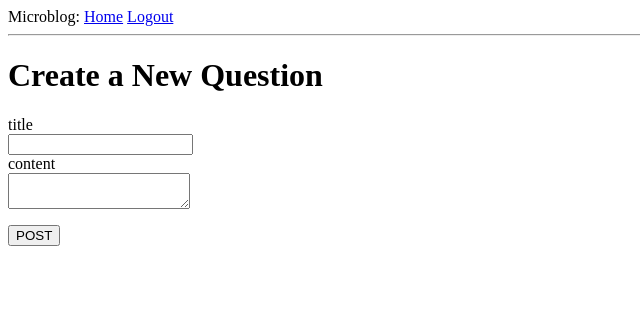
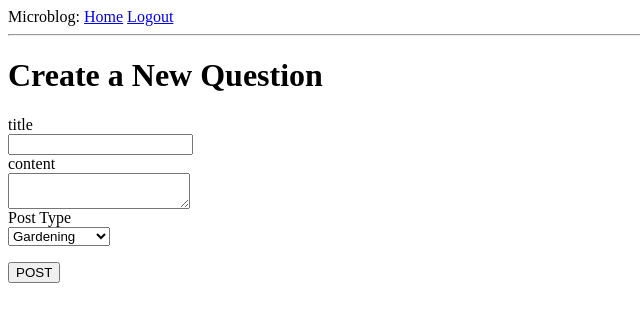
Before and after one commit to TomatoesBurner/Agile-Web-Community-Forum, a Flask app: page /posts/create in a window 1280 px wide. Shown: the top 322 px of the page, without its empty margins (0-640 px from the left). Run offline with Flask 3, Linux system fonts and the light colour scheme; the visitor is signed in with stand-in values (Sample User, id 1); some libraries are stand-ins or nearby versions.

Commit message:
Fixbug:Create post bug Create post #9

```diff
--- a/app/blueprints/postCom/postCom.py
+++ b/app/blueprints/postCom/postCom.py
@@ -21,7 +21,6 @@ def index():
     return render_template('index.html', posts=posts, post_type=post_type)
 
 
-
 @postCom_bp.route("/posts/create", methods=['GET', 'POST'])
 @login_required
 def create_post():
@@ -30,10 +29,12 @@ def create_post():
         post = PostModel(
             title = form.title.data,
             content = form.content.data,
+            post_type = form.post_type.data,
             author_id = current_user.id
         )
         db.session.add(post)
         db.session.commit()
+        update_user_points(current_user, 10)
         return redirect(url_for("postCom.post_detail", post_id=post.id))
     return render_template("posts.html", form=form)
 
@@ -52,6 +53,7 @@ def create_comment():
         )
         db.session.add(comment)
         db.session.commit()
+        update_user_points(current_user, 5)
         return redirect(url_for("postCom.post_detail", post_id=post_id))
 
     post_id = form.post_id.data or request.form.get("post_id")
@@ -64,6 +66,13 @@ def post_detail(post_id):
     comments = CommentModel.query.filter_by(post_id=post_id).all()
     form = CommentForm()
     return render_template("post-detail.html", post=post, comments=comments, form=form)
+
+
+def update_user_points(user, points):
+    if user.points is None:
+        user.points = 0
+    user.points += points
+    db.session.commit()
 
 
 @postCom_bp.route('/search')
--- a/app/forms.py
+++ b/app/forms.py
@@ -1,5 +1,5 @@
 from flask_wtf import FlaskForm
-from wtforms import StringField, PasswordField, BooleanField, SubmitField, TextAreaField, IntegerField
+from wtforms import StringField, PasswordField, BooleanField, SubmitField, TextAreaField, IntegerField, SelectField
 from wtforms.fields import FileField
 from wtforms.validators import ValidationError, DataRequired, Email, EqualTo, Length, InputRequired
 from flask_wtf.file import FileAllowed, FileSize
@@ -36,6 +36,13 @@ class LoginForm(FlaskForm):
 class PostForm(FlaskForm):
     title = StringField('title', validators=[Length(min=3, max=50), DataRequired()])
     content = TextAreaField('content', validators=[Length(min=3, max=200), DataRequired()])
+    post_type = SelectField('Post Type', choices=[
+        ('G', 'Gardening'),
+        ('HW','HousingWork'),
+        ('AC','AfterSchool'),
+        ('QA', 'Question'),
+        ('Others', 'Others')
+    ], validators=[DataRequired()])
     submit = SubmitField('POST')
 
 
--- a/app/templates/posts.html
+++ b/app/templates/posts.html
@@ -21,6 +21,14 @@
                 {% endfor %}
             {% endif %}
             <br>
+            {{ form.post_type.label }}<br>
+            {{ form.post_type }}
+            {% if form.post_type.errors %}
+                {% for error in form.post_type.errors %}
+                    <span style="color: red;">{{ error }}</span>
+                {% endfor %}
+            {% endif %}
+            <br>
         </p>
         <p>{{ form.submit() }}</p>
     </form>
```
